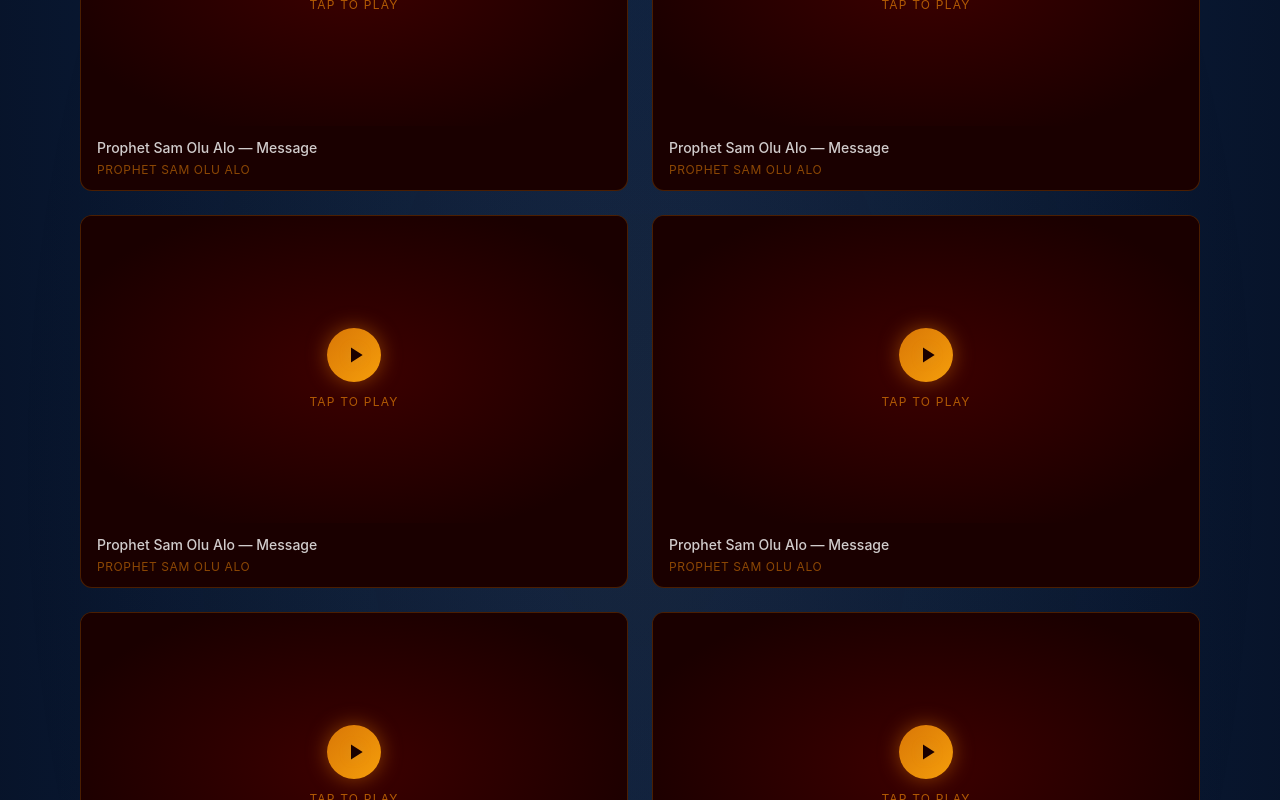
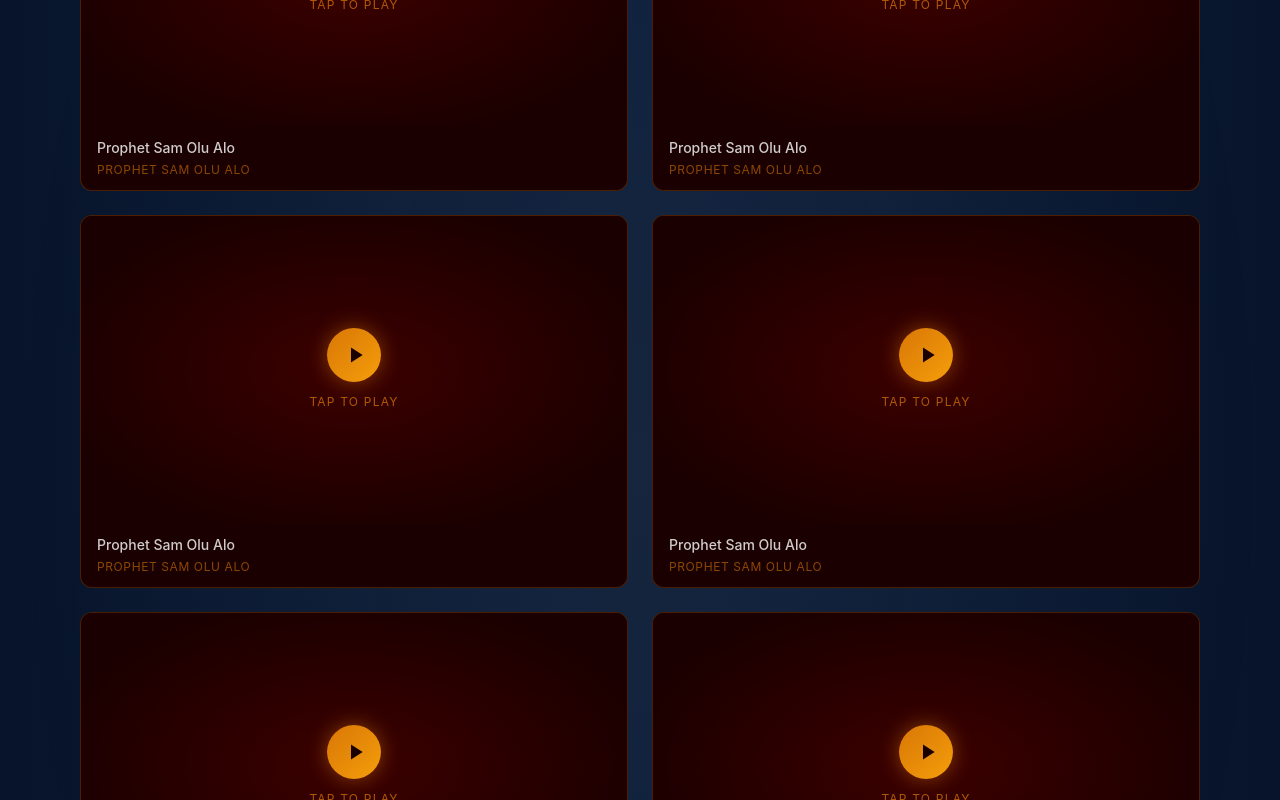
Before and after one commit to Deperl-Technologies/Happy-Birthday-To-You-Prophet-Alo, a React (Vite) app: page / in a window 1280 px wide. Shown: the part 9540-10340 px from the top of the page. Built offline with nearby package versions, Linux system fonts and the light colour scheme; no server answers; the database is empty.

Commit message:
Update video titles to remove extra text

```diff
--- a/src/components/VideoSection.jsx
+++ b/src/components/VideoSection.jsx
@@ -6,35 +6,35 @@ import { MEDIA_PAUSE_EVENT, pauseOtherMedia } from "@/lib/audioManager";
 const youtubeVideos = [
   {
     src: "https://www.youtube.com/embed/DeVg520BsJA?enablejsapi=1&rel=0&modestbranding=1",
-    title: "Prophet Sam Olu Alo — Message",
+    title: "Prophet Sam Olu Alo",
   },
   {
     src: "https://www.youtube.com/embed/Efufu1ka0lA?enablejsapi=1&rel=0&modestbranding=1",
-    title: "Prophet Sam Olu Alo — Message",
+    title: "Prophet Sam Olu Alo",
   },
   {
     src: "https://www.youtube.com/embed/No7coKcUzZI?enablejsapi=1&rel=0&modestbranding=1",
-    title: "Prophet Sam Olu Alo — Message",
+    title: "Prophet Sam Olu Alo",
   },
   {
     src: "https://www.youtube.com/embed/x_Cyz7QT5-I?enablejsapi=1&rel=0&modestbranding=1",
-    title: "Prophet Sam Olu Alo — Message",
+    title: "Prophet Sam Olu Alo",
   },
   {
     src: "https://www.youtube.com/embed/Ctg-YlakxIQ?enablejsapi=1&rel=0&modestbranding=1",
-    title: "Prophet Sam Olu Alo — Message",
+    title: "Prophet Sam Olu Alo",
   },
   {
     src: "https://www.youtube.com/embed/Z_mpEvWhcs0?enablejsapi=1&rel=0&modestbranding=1",
-    title: "Prophet Sam Olu Alo — Message",
+    title: "Prophet Sam Olu Alo",
   },
   {
     src: "https://www.youtube.com/embed/82RHsxACrDI?enablejsapi=1&rel=0&modestbranding=1",
-    title: "Prophet Sam Olu Alo — Message",
+    title: "Prophet Sam Olu Alo",
   },
   {
     src: "https://www.youtube.com/embed/wIEZdh5zh70?enablejsapi=1&rel=0&modestbranding=1",
-    title: "Prophet Sam Olu Alo — Message",
+    title: "Prophet Sam Olu Alo",
   },
 ];
 
```
